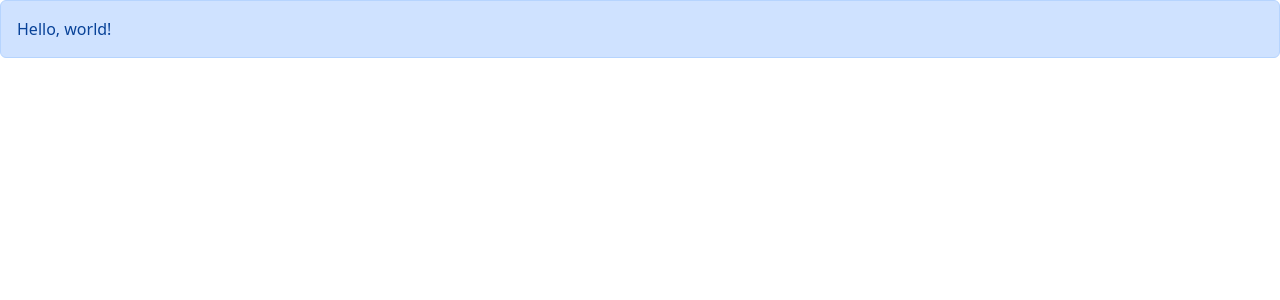
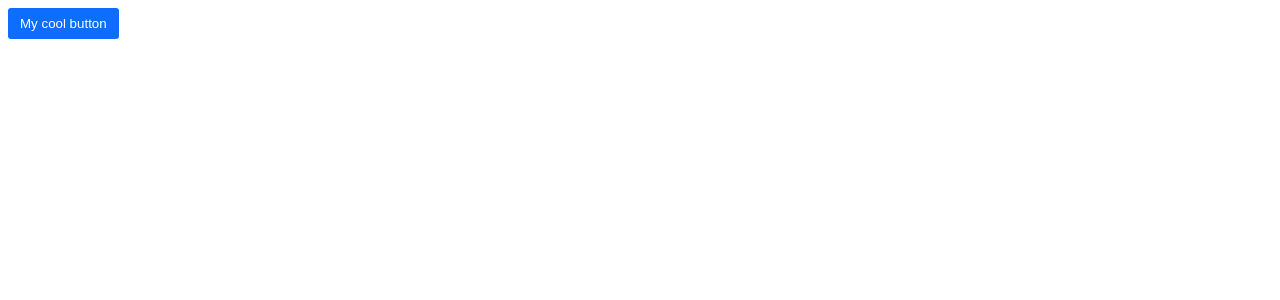
Before and after one commit to arax-zaeimi/react-app, a React (Vite) app: page / in a window 1280 px wide. Shown: the top 300 px of the page. Built offline with nearby package versions, Linux system fonts and the light colour scheme.

Commit message:
added icons package

```diff
--- a/package.json
+++ b/package.json
@@ -11,7 +11,8 @@
   "dependencies": {
     "bootstrap": "^5.2.3",
     "react": "^18.2.0",
-    "react-dom": "^18.2.0"
+    "react-dom": "^18.2.0",
+    "react-icons": "^5.2.1"
   },
   "devDependencies": {
     "@types/react": "^18.0.27",
--- a/src/App.tsx
+++ b/src/App.tsx
@@ -1,11 +1,22 @@
+import { Button } from "./components/Button/Button";
 import { Alert } from "./components/Alert";
+import { useState } from "react";
+
+function onClick() {
+  console.log("button clicked!");
+}
 
 function App() {
+  const [alertVisible, setAlertVisiblity] = useState(false);
+
   return (
     <div>
-      <Alert>
-        Hello, <span>world!</span>
-      </Alert>
+      {alertVisible && (
+        <Alert onClose={() => setAlertVisiblity(false)}> My alert </Alert>
+      )}
+      <Button color="primary" onClick={() => setAlertVisiblity(true)}>
+        My cool button
+      </Button>
     </div>
   );
 }
--- a/src/components/Alert.tsx
+++ b/src/components/Alert.tsx
@@ -2,8 +2,22 @@ import { ReactNode } from "react";
 
 interface Props {
   children: ReactNode;
+  onClose: () => void;
 }
 
-export const Alert = ({ children }: Props) => {
-  return <div className="alert alert-primary">{children}</div>;
+export const Alert = ({ children, onClose }: Props) => {
+  return (
+    <>
+      <div className="alert alert-primary alert-dismissible fade show">
+        {children}
+        <button
+          type="button"
+          className="btn-close"
+          data-bs-dismiss="alert"
+          aria-label="Close"
+          onClick={onClose}
+        ></button>
+      </div>
+    </>
+  );
 };
--- /dev/null
+++ b/src/components/Button/Button.module.css
@@ -0,0 +1,10 @@
+.btn {
+    padding: 8px 12px;
+    border-radius: 3px;
+    border: 0;
+}
+
+.btn-primary {
+    background-color: #0d6efd;
+    color: white;
+}
--- /dev/null
+++ b/src/components/Button/Button.tsx
@@ -0,0 +1,20 @@
+import { ReactNode } from "react";
+import styles from "./Button.module.css";
+
+interface Props {
+  children: ReactNode;
+  color?: "primary" | "secondary" | "danger" | "warning";
+  onClick: () => void;
+}
+
+export const Button = ({ children, onClick, color = "primary" }: Props) => {
+  return (
+    <button
+      type="button"
+      className={[styles.btn, styles["btn-" + color]].join(" ")}
+      onClick={onClick}
+    >
+      {children}
+    </button>
+  );
+};
--- a/src/components/CustomList.tsx
+++ b/src/components/CustomList.tsx
@@ -11,7 +11,7 @@ function CustomList({ onSelectItem, items, heading }: Props) {
 
   return (
     <>
-      <h1>{heading}</h1>
+    <h1>{heading}</h1>
       <ul className="list-group">
         {items.map((item, index) => (
           <li
--- /dev/null
+++ b/src/components/Like.tsx
@@ -0,0 +1,5 @@
+import { AiFillHeart } from "react-icons/ai";
+
+export const Like = () => {
+  return <AiFillHeart />;
+};
```
Also changed, not shown: src/main.tsx (+6 -7 lines), tsconfig.json (+13 -3 lines), 1 other file (tests, documents, lock files or other folders).
